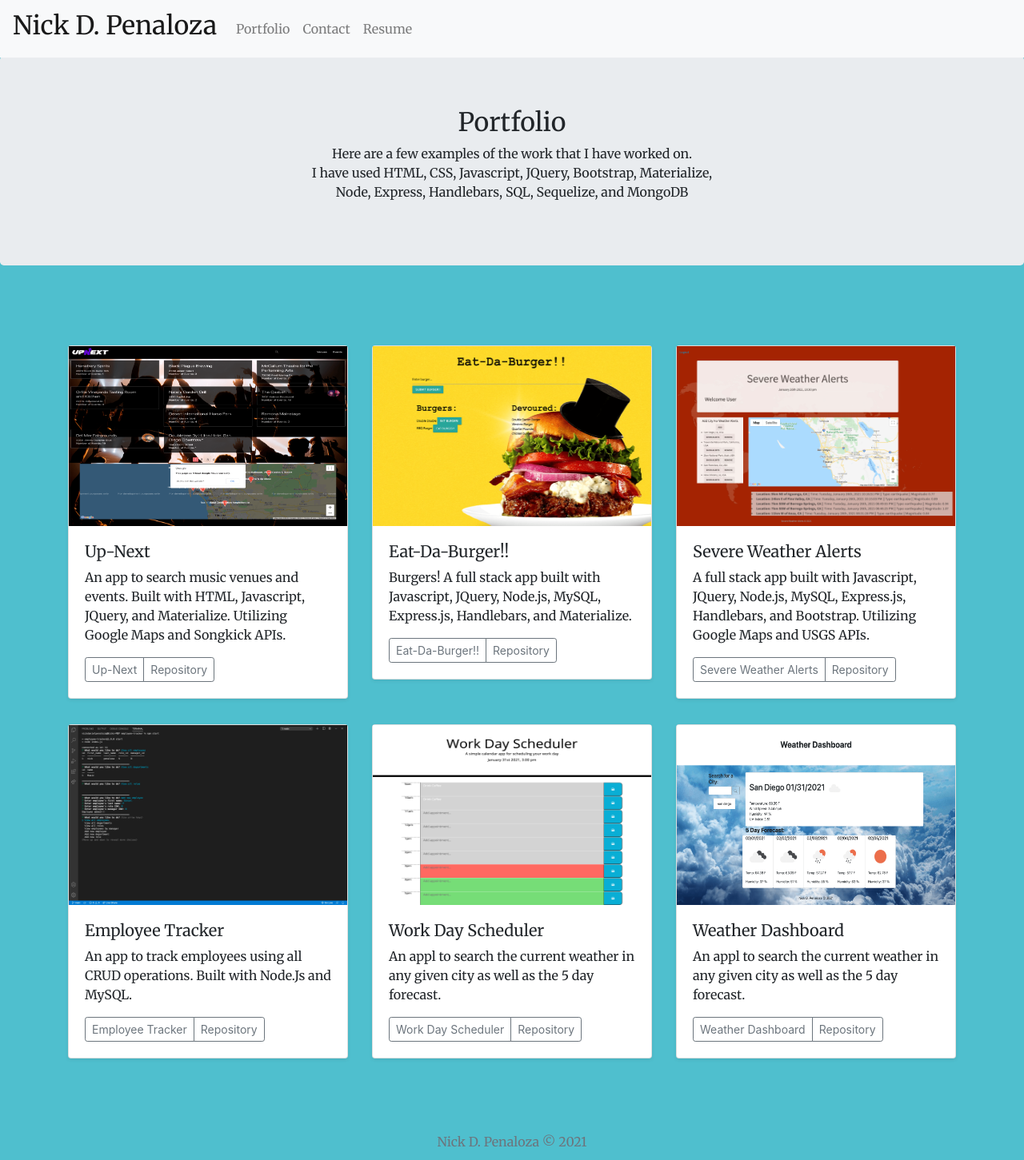
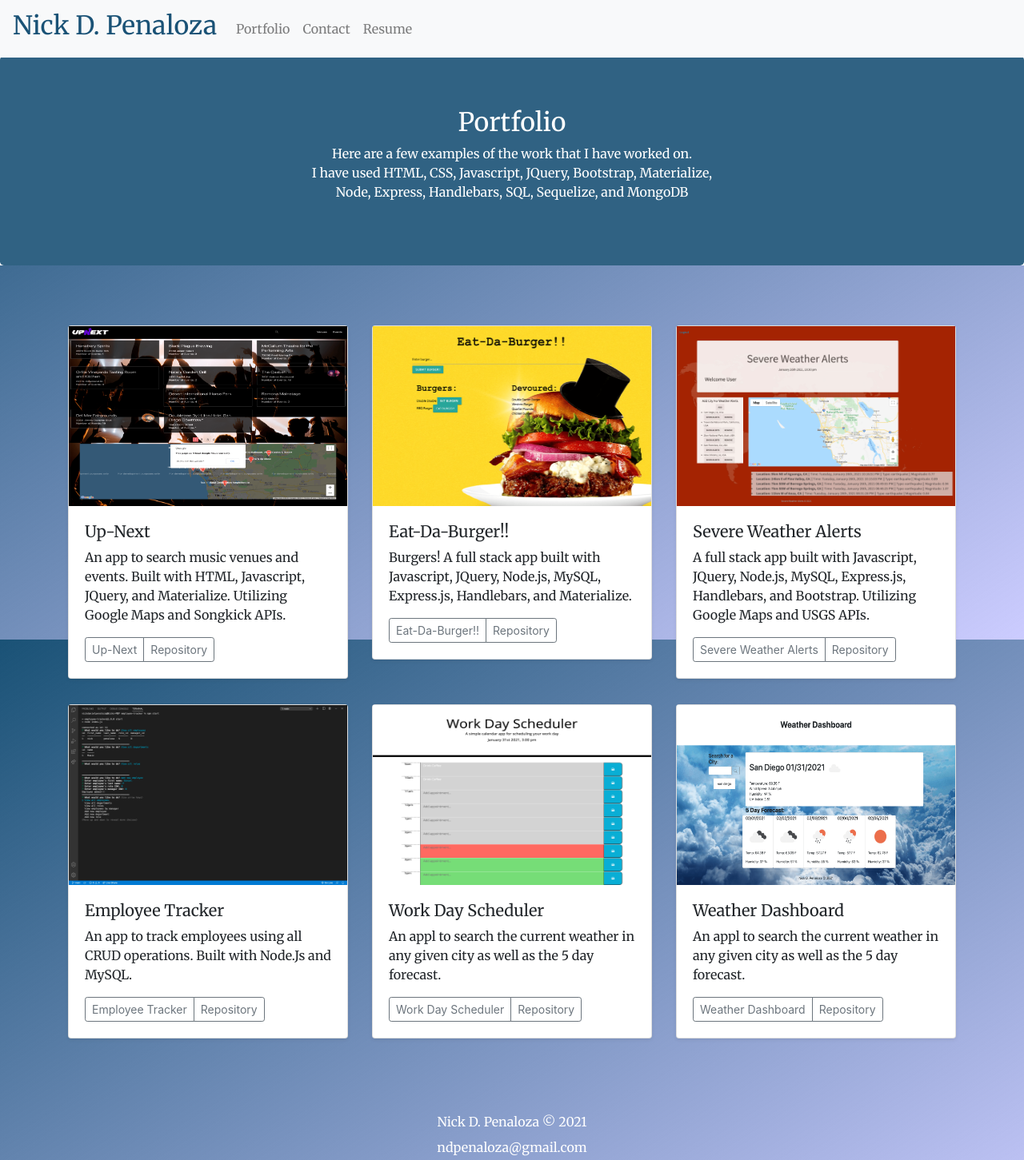
Before and after one commit to ndpenaloza/ndp-react-portfolio, a React (Create React App) app in the folder client/: page /portfolio in a window 1280 px wide. Shown: the top 1451 px of the page at 80% size. Built offline with nearby package versions, Linux system fonts and the light colour scheme.

Commit message:
worked on style

```diff
--- a/client/src/components/Footer/index.js
+++ b/client/src/components/Footer/index.js
@@ -3,7 +3,7 @@ function Footer() {
     <div>
       <div className="footer text-center">
         <div className="container text-center">
-          <span className="text-muted text-center" style={{marginTop: 100}}>
+          <span className="text-center" style={{marginTop: 100, color: 'white'}}>
             <p style={{marginTop: 150}}>Nick D. Penaloza &copy; 2021</p>
             <p>ndpenaloza@gmail.com</p>
             <p>619-734-5193</p>
@@ -11,7 +11,7 @@ function Footer() {
         </div>
         <div className="container text-center feet-space">
           <a href="https://github.com/ndpenaloza" className="fa fa-github fa-2x social-link float-center" target="_blank" rel="noreferrer" alt="GitHub icon"> </a>
-          <a href="https://www.linkedin.com/in/nick-d-penaloza-534a9229" className="fa fa-linkedin fa-2x social-link" target="_blank" rel="noreferrer" alt='LinkedIn icon'> </a>
+          <a href="https://www.linkedin.com/in/nick-d-penaloza-534a9229" style={{marginBottom: 20}}className="fa fa-linkedin fa-2x social-link" target="_blank" rel="noreferrer" alt='LinkedIn icon'> </a>
         </div>
       </div>
     </div>
--- a/client/src/components/Header/index.js
+++ b/client/src/components/Header/index.js
@@ -4,7 +4,7 @@ function Header() {
   return(
     <div>
       <nav className="navbar navbar-expand-lg navbar-light fixed-top bg-light">
-            <a className="navbar-brand" href="/"><h2>Nick D. Penaloza</h2></a>
+            <a className="navbar-brand" href="/"><h2 style={{color: '#1A5276'}}>Nick D. Penaloza</h2></a>
             <button className="navbar-toggler" type="button" data-toggle="collapse" data-target="#navbarNav" aria-controls="navbarNav" aria-expanded="false" aria-label="Toggle navigation">
               <span className="navbar-toggler-icon"></span>
             </button>
--- a/client/src/components/PortoJumbo/index.js
+++ b/client/src/components/PortoJumbo/index.js
@@ -3,9 +3,9 @@ function PortoJumbo() {
     <div>
       <div className="portfolio-content">
         <div className="text-center white-words">
-          <div className="jumbotron">
-            <h2>Portfolio</h2>
-            <p>Here are a few examples of the work that I have worked on.<br/> I have used HTML, CSS, Javascript, JQuery, Bootstrap, Materialize,<br/> Node, Express, Handlebars, SQL, Sequelize, and MongoDB </p>
+          <div className="jumbotron" style={{backgroundColor: '#1A5276', opacity: .9}}>
+            <h2 style={{color: 'white'}}>Portfolio</h2>
+            <p style={{color: 'white'}}>Here are a few examples of the work that I have worked on.<br/> I have used HTML, CSS, Javascript, JQuery, Bootstrap, Materialize,<br/> Node, Express, Handlebars, SQL, Sequelize, and MongoDB </p>
           </div>
         </div>
       </div>
--- a/client/src/index.css
+++ b/client/src/index.css
@@ -49,11 +49,18 @@ i {
 }
 
 body {
+	height: 100%;
+	background-attachment: fixed;
 	margin-bottom: 150px;
-	animation: pulse 10s infinite;
+	/* animation: pulse 10s infinite; */
+	background-image: linear-gradient(
+		to bottom right,
+		rgba(26, 82, 118, 1),
+		rgba(0, 0, 255, 0.2)
+	);
 }
 
-@keyframes pulse {
+/* @keyframes pulse {
 	0% {
 		background-color: lightblue;
 	}
@@ -66,7 +73,7 @@ body {
 	100% {
 		background-color: lightblue;
 	}
-}
+} */
 
 /* body {
 	margin-bottom: 150px;
@@ -118,7 +125,8 @@ body {
 
 .portfolio-content {
 	margin-top: 70px;
-	margin-bottom: 100px;
+	margin-bottom: 75px;
+	background-color: white;
 }
 
 .form-control:valid {
--- a/client/src/pages/Contact.js
+++ b/client/src/pages/Contact.js
@@ -1,10 +1,8 @@
-import Header from '../components/Header';
 import ContactForm from '../components/ContactForm';
 
 function Contact() {
   return (
     <div>
-      <Header/>
       <ContactForm/>
     </div>
   );
--- a/client/src/pages/Home.js
+++ b/client/src/pages/Home.js
@@ -1,10 +1,8 @@
-import Header from '../components/Header';
 import AboutMe from '../components/AboutMe';
 
 function Home() {
   return(
     <div>
-      <Header/>
       <AboutMe/>
     </div>
   )
--- a/client/src/pages/Portfolio.js
+++ b/client/src/pages/Portfolio.js
@@ -1,11 +1,9 @@
-import Header from '../components/Header';
 import PortoJumbo from '../components/PortoJumbo';
 import Projects from '../components/Projects';
 
 function Portfolio() {
   return(
     <div>
-      <Header/>
       <PortoJumbo/>
       <Projects/>
     </div>
```
Also changed, not shown: client/src/App.js (indentation only).
